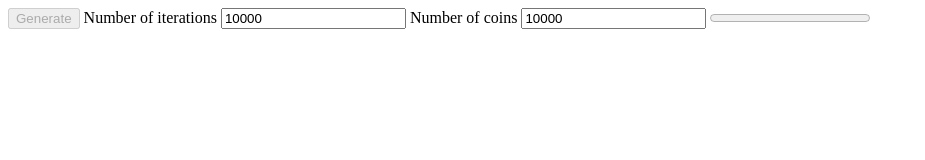
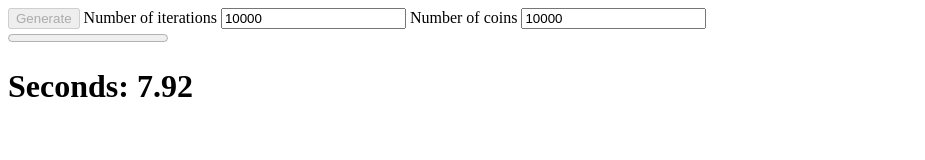
Before and after one commit to dsjuneau/practice-21, a plain HTML site: page index.html in a window 1280 px wide. Both pictures are taken after a click on the button "Generate". Shown: the whole page, without its empty margins (0-925 px from the left). Drawn offline with Linux system fonts and the light colour scheme.

Commit message:
Closer to working

```diff
--- a/app.js
+++ b/app.js
@@ -2,6 +2,25 @@ const gen = document.getElementById("btn-1");
 const iter = document.getElementById("txt-1");
 const flips = document.getElementById("txt-2");
 const pro1 = document.getElementById("progress-1");
+const timer = document.getElementById("timer");
+const time = Date.now();
+
+const pmf = (nof, its) => {
+  const time1 = Date.now();
+  const pmfArray = [];
+  pmfArray.length = nof;
+  pmfArray.fill(0);
+  for (let i = 0; i < its; i++) {
+    let count = 0;
+    for (let j = 0; j < nof; j++) {
+      let a = Math.floor(2 * Math.random());
+      count = count + a;
+    }
+    pmfArray[count] = pmfArray[count] + 1;
+  }
+
+  console.log("running it");
+};
 
 const flipper = (e) => {
   // Looks like disabling a button has the same effect and removing the event listener
@@ -9,12 +28,15 @@ const flipper = (e) => {
   gen.disabled = true;
   pro1.style = "display: visible";
   pro1.value = 0;
-  //   gen.removeEventListener("click", flipper);
+  //  gen.removeEventListener("click", flipper);
   const iterations = Number(iter.value);
   const numOfFlips = Number(flips.value);
-
-  console.log(iterations);
-  console.log(numOfFlips);
+  pmf(numOfFlips, iterations);
 };
 
+// This adds a seconds
+setInterval(() => {
+  timer.innerHTML = "Seconds: " + ((Date.now() - time) / 1000).toString();
+}, 40);
+
 gen.addEventListener("click", flipper);
--- a/index.html
+++ b/index.html
@@ -12,7 +12,8 @@
     <label for="txt-1">Number of iterations</label>
     <input type="text" id="txt-1" value="10000" />
     <label for="txt-2">Number of coins</label>
-    <input type="text" id="txt-2" value="10000" />
-    <progress id="progress-1" style="display: none"></progress>
+    <input type="text" id="txt-2" value="10000" /><br />
+    <progress id="progress-1" style="display: none"></progress> <br />
+    <h1 id="timer"></h1>
   </body>
 </html>
```
